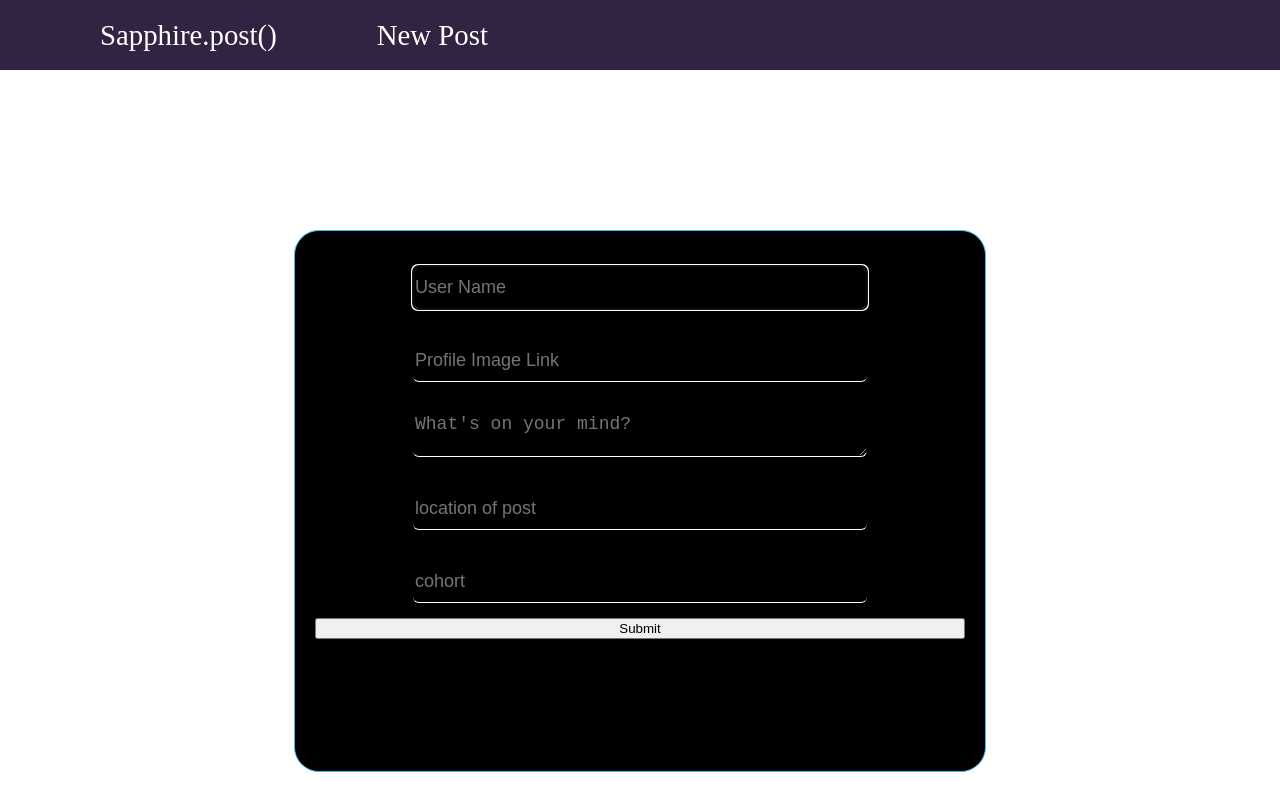
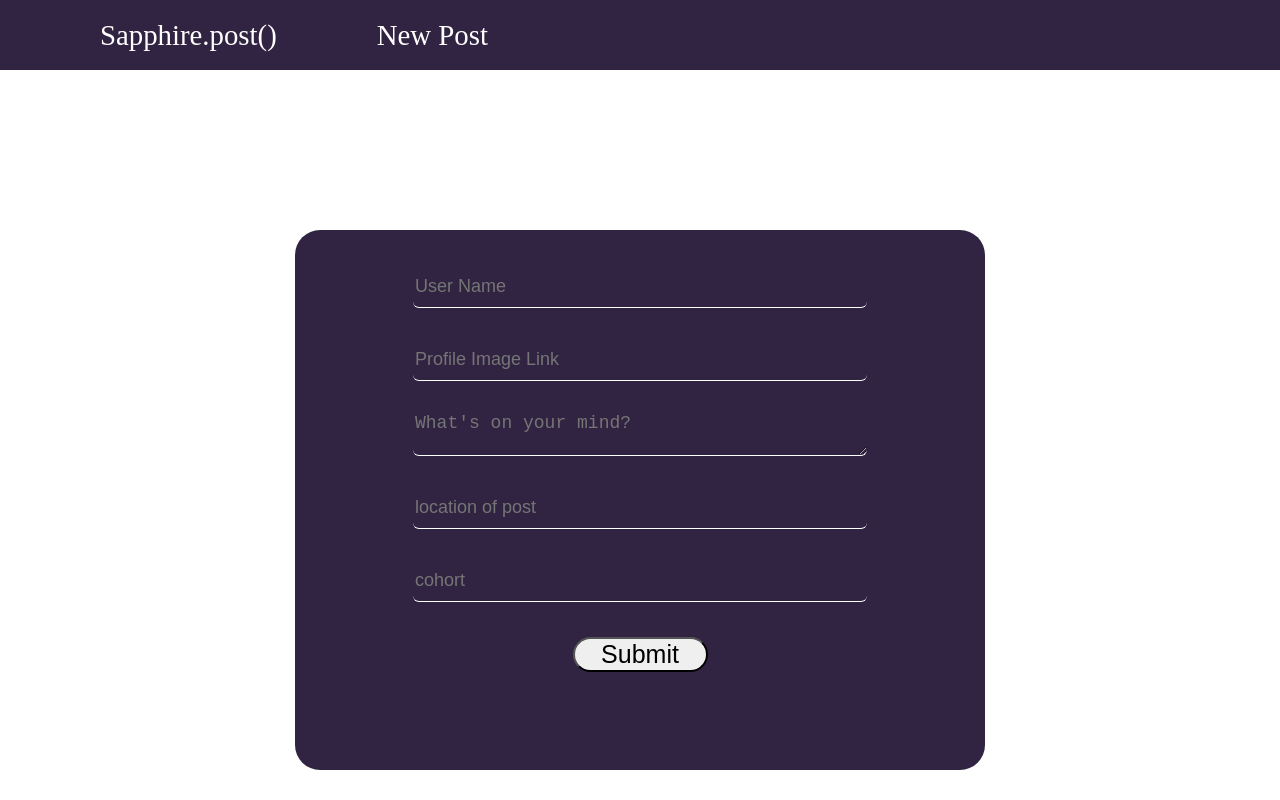
Before and after one commit to justCullen/blog-app, a React (Create React App) app in the folder client/: page /add-post in a window 1280 px wide. Shown: the top 800 px of the page. Built offline with nearby package versions, Linux system fonts and the light colour scheme; a web font is replaced by a local one.

Commit message:
create button done

```diff
--- a/client/src/components/shared/Footer/Footer.jsx
+++ b/client/src/components/shared/Footer/Footer.jsx
@@ -1,3 +1,4 @@
+import "./Footer.css"
 export default function Footer() {
   return (
     <footer>
--- a/client/src/screens/PostCreate/PostCreate.css
+++ b/client/src/screens/PostCreate/PostCreate.css
@@ -1,12 +1,10 @@
 .postcreate-form{
   display: flex;
   flex-direction: column;
-  color: #37b9f1;
-  background: #000;
+  background: #312442;
   border-radius: 25px;
   padding: 20px;
   margin: 10rem auto;
-  border: 1px solid #37b9f1;
   font-weight: 300px;
   height: 500px;
   width: 650px;
@@ -22,4 +20,18 @@
   border-bottom: 1px solid #fff;
   font-size: 18px;
   color: #fff;
+  outline: none;
 }
+.submit-button{
+  width: 135px;
+  margin: 20px auto;
+  border-radius: 25px;
+  font-size: 25px;
+}
+.submit-button:hover{
+  color: #fff;
+  background-color: #312442;
+  transition: 0.8s ease-in-out;
+  opacity: 0.3;
+  cursor: pointer;
+}
```
